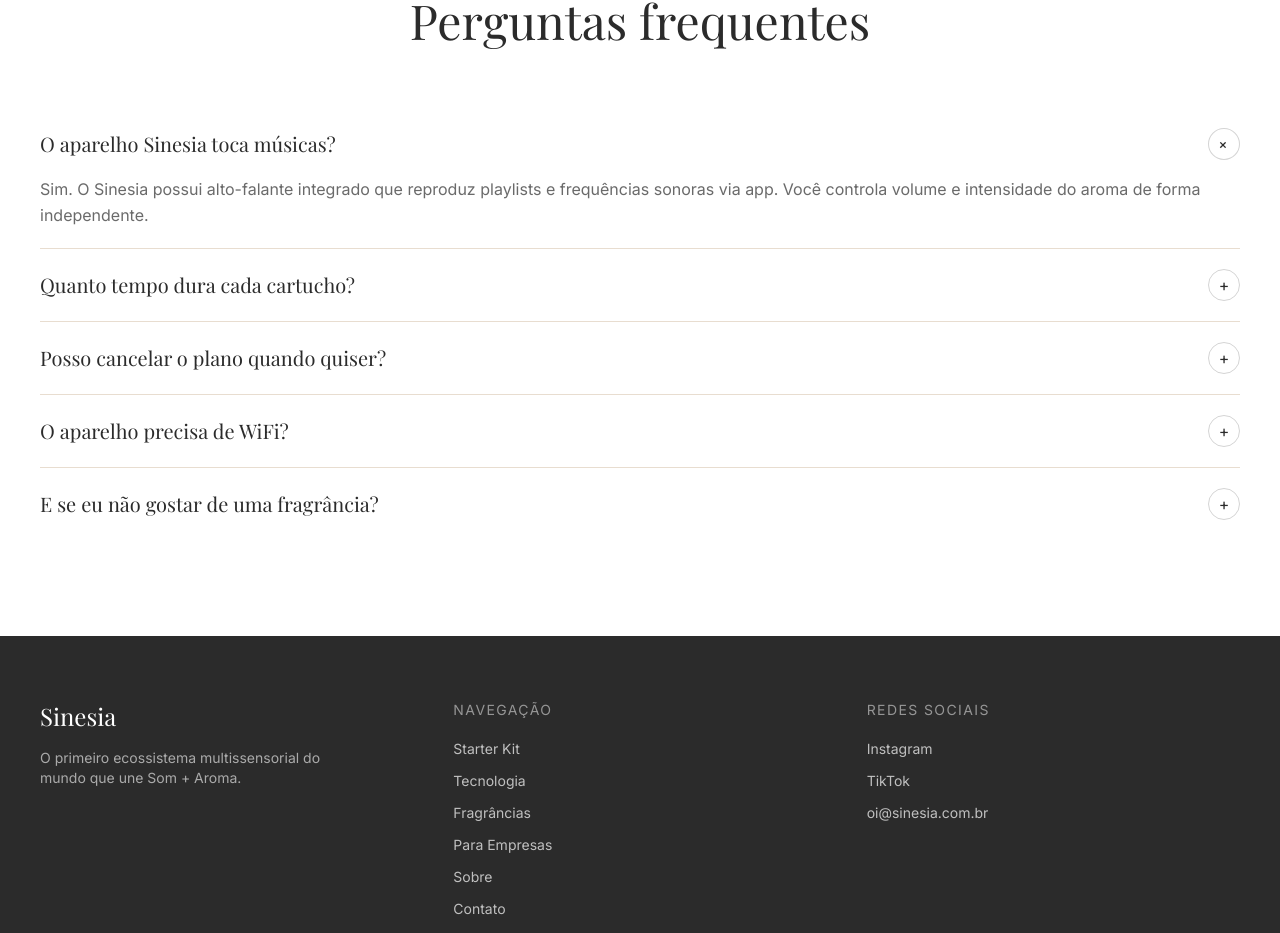
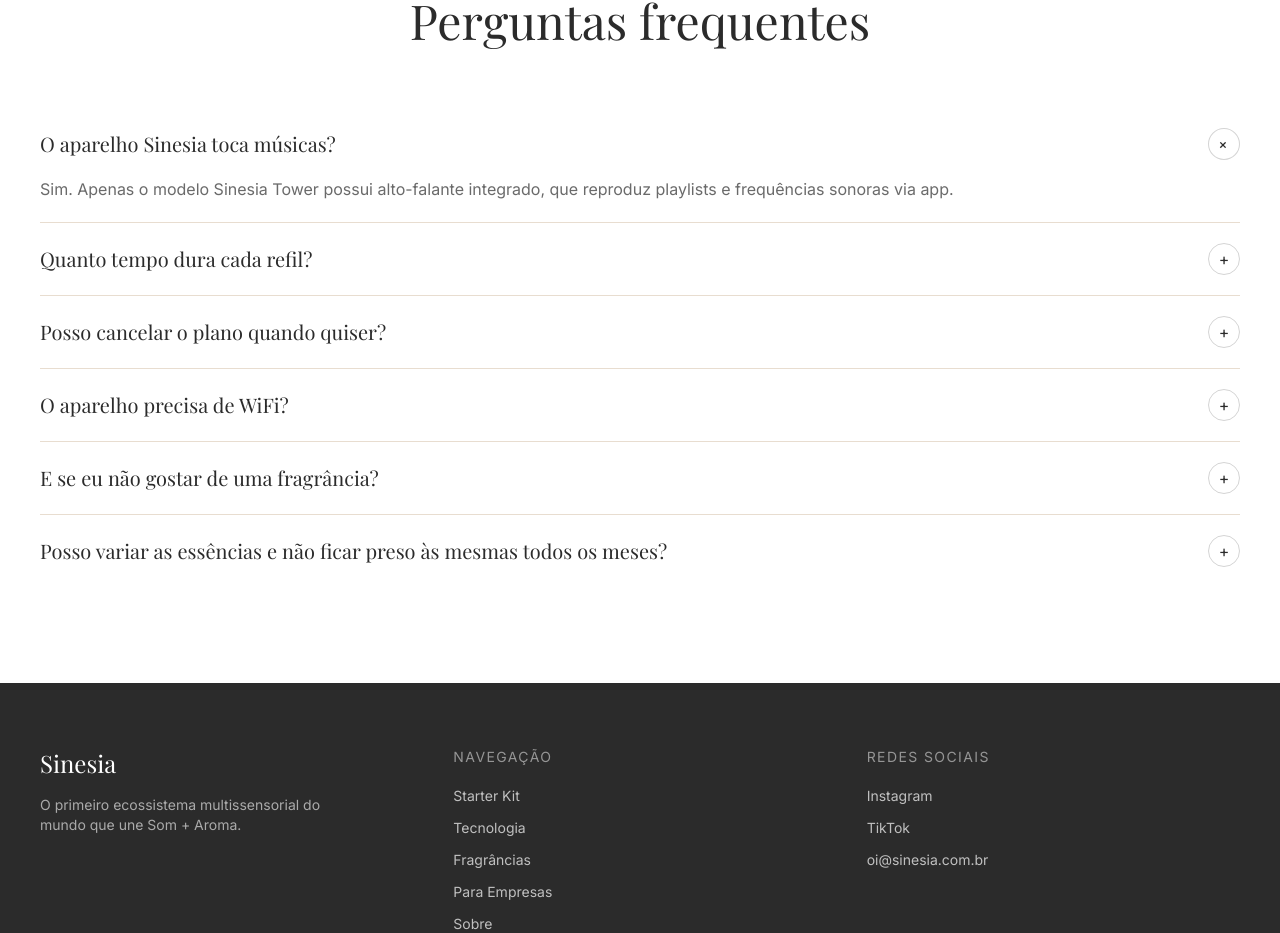
Before and after one commit to victorbcoelho/SiteCheiro, a Next.js app: page / in a window 1280 px wide. Shown: the part 5055-5988 px from the top of the page. Built offline with nearby package versions, Linux system fonts and the light colour scheme; no server answers; a web font is replaced by a local one.

Commit message:
Atualiza respostas do FAQ e adiciona pergunta sobre troca de essências
Co-Authored-By: Claude Opus 4.8 <noreply@anthropic.com>
Claude-Session: https://claude.ai/code/session_016eG4rEhGvmEkpKaFcqw36o

```diff
--- a/components/sections/FAQSection.tsx
+++ b/components/sections/FAQSection.tsx
@@ -4,27 +4,32 @@ const items: FAQItem[] = [
   {
     question: 'O aparelho Sinesia toca músicas?',
     answer:
-      'Sim. O Sinesia possui alto-falante integrado que reproduz playlists e frequências sonoras via app. Você controla volume e intensidade do aroma de forma independente.',
+      'Sim. Apenas o modelo Sinesia Tower possui alto-falante integrado, que reproduz playlists e frequências sonoras via app.',
   },
   {
-    question: 'Quanto tempo dura cada cartucho?',
+    question: 'Quanto tempo dura cada refil?',
     answer:
-      'Cada cartucho dura entre 30 e 45 dias em uso moderado (8h/dia). O app monitora o nível e avisa antes de acabar.',
+      'Cada refil que você recebe mensalmente dura 30 dias. Antes de as essências acabarem, você recebe os próximos, mantendo seu ambiente sempre perfumado e aconchegante.',
   },
   {
     question: 'Posso cancelar o plano quando quiser?',
     answer:
-      'Sim, sem multa e sem burocracia. Cancele pelo app ou por e-mail com 1 clique.',
+      'Sim, sem multa e sem burocracia. Na promoção do difusor grátis, se o cancelamento for feito antes dos 12 meses, será cobrado apenas o valor do difusor.',
   },
   {
     question: 'O aparelho precisa de WiFi?',
     answer:
-      'Sim para sincronizar o app e reconhecer novos cartuchos. Mas rotinas já programadas continuam funcionando offline.',
+      'Não, os aparelhos funcionam offline. O modelo Sinesia Tower toca músicas através do bluetooth do seu celular.',
   },
   {
     question: 'E se eu não gostar de uma fragrância?',
     answer:
       'Troca garantida no próximo envio, sem custo adicional. Nossa equipe ajuda a escolher a essência certa para o seu ambiente.',
+  },
+  {
+    question: 'Posso variar as essências e não ficar preso às mesmas todos os meses?',
+    answer:
+      'Se preferir, fique à vontade para trocar as essências todos os meses. É só nos informar, via WhatsApp ou e-mail, quais essências gostaria de alterar no próximo mês, sem custo adicional.',
   },
 ];
 
```
